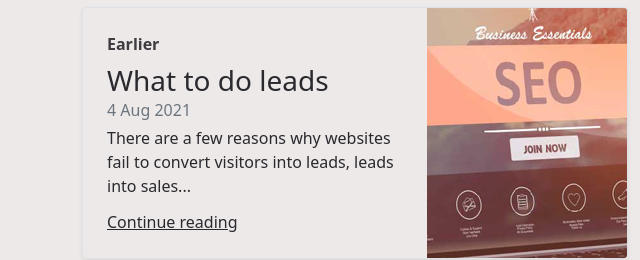
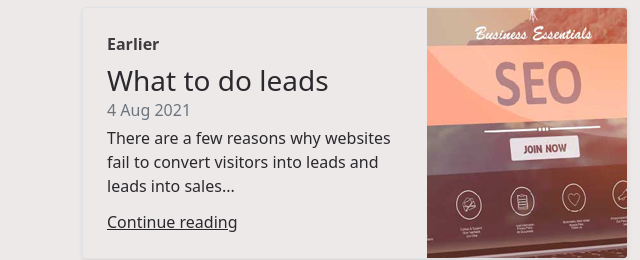
Before and after one commit to AdrianMEvans/TheFullStackers, a website: page blog.html in a window 1280 px wide. Shown: the part 1140-1400 px from the top of the page, 0-640 px from the left. Drawn offline with nearby package versions, Linux system fonts and the light colour scheme.

Commit message:
changed some text

```diff
--- a/blog.html
+++ b/blog.html
@@ -142,7 +142,7 @@
                             <h3 class="mb-0">What to do leads</h3>
                             <div class="mb-1 text-muted">4 Aug 2021</div>
                             <p class="card-text mb-auto">There are a few reasons why websites fail to convert visitors
-                                into leads, leads into sales...
+                                into leads and leads into sales...
                             </p>
                             <a href="#blog2020121201" class="stretched-link">Continue reading</a>
                         </div>
```
